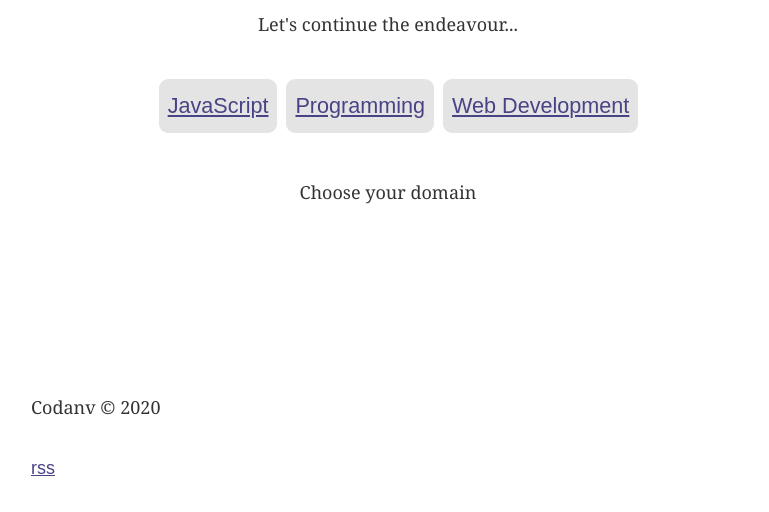
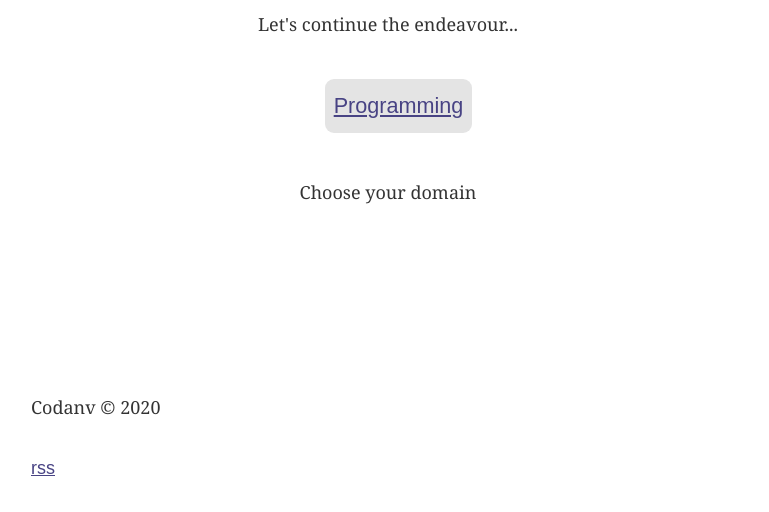
Before and after one commit to Codanv/codanv.com, a Gatsby site: page / in a window 1280 px wide. Shown: the part 268-780 px from the top of the page, without its empty margins (252-1021 px from the left). Built offline with nearby package versions, Linux system fonts and the light colour scheme; Gatsby itself is replaced by a stand-in of ours; some packages are replaced by stand-ins of ours.

Commit message:
updated post

```diff
--- a/src/posts/building-basic-contact-web-application-using-mern-stack-restful-api-crud-operations-part1/building-basic-contact-web-application-using-mern-stack-restful-api-crud-operations-part1.md
+++ b/src/posts/building-basic-contact-web-application-using-mern-stack-restful-api-crud-operations-part1/building-basic-contact-web-application-using-mern-stack-restful-api-crud-operations-part1.md
@@ -6,7 +6,7 @@ date: 2020-06-13
 user: 'Avinash Kumar'
 handle: 'https://twitter.com/avinashkumar_2'
 tags: ["mernstack", "backend"]
-categories: ["Programming", "Web Development", "JavaScript"]
+categories: ["Programming"]
 ---
 
 Building a basic contact web application using MongoDB, Express, React and Node (MERN Stack). Here we'll create RESTful api for CRUD operations to mongodb server and user interface using React.
--- a/src/posts/building-basic-contact-web-application-using-mern-stack-restful-api-crud-operations-part2/building-basic-contact-web-application-using-mern-stack-restful-api-crud-operations-part2.md
+++ b/src/posts/building-basic-contact-web-application-using-mern-stack-restful-api-crud-operations-part2/building-basic-contact-web-application-using-mern-stack-restful-api-crud-operations-part2.md
@@ -6,7 +6,7 @@ date: 2020-06-13
 user: 'Avinash Kumar'
 handle: 'https://twitter.com/avinashkumar_2'
 tags: ["mernstack", "frontend"]
-categories: ["Programming", "Web Development", "JavaScript"]
+categories: ["Programming"]
 ---
 
 Building a basic contact web application using MongoDB, Express, React and Node (MERN Stack). Here we'll create RESTful api for CRUD operations to mongodb server and user interface using React.
```
